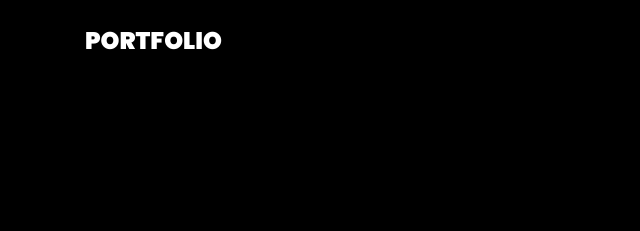
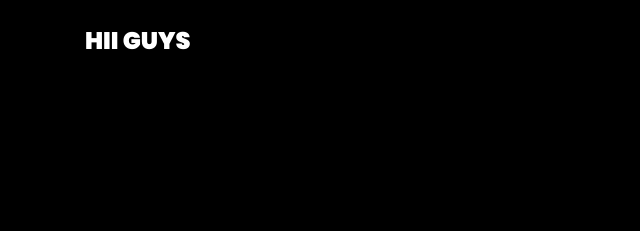
Before and after one commit to au820621104080/shahul, a plain HTML site: page index.html in a window 1280 px wide. Shown: the top 231 px of the page, 0-640 px from the left. Drawn offline with Linux system fonts and the light colour scheme; files whose address does not match are found by name.

Commit message:
index>portfolio-hii guys

```diff
--- a/index.html
+++ b/index.html
@@ -27,7 +27,7 @@
 
     <nav class="navbar navbar-expand-lg navbar-dark ftco_navbar ftco-navbar-light site-navbar-target" id="ftco-navbar">
 	    <div class="container">
-	      <a class="navbar-brand" href="index.html">Portfolio</a>
+	      <a class="navbar-brand" href="index.html">hii guys</a>
 	      <button class="navbar-toggler js-fh5co-nav-toggle fh5co-nav-toggle" type="button" data-toggle="collapse" data-target="#ftco-nav" aria-controls="ftco-nav" aria-expanded="false" aria-label="Toggle navigation">
 	        <span class="oi oi-menu"></span> Menu
 	      </button>
```
